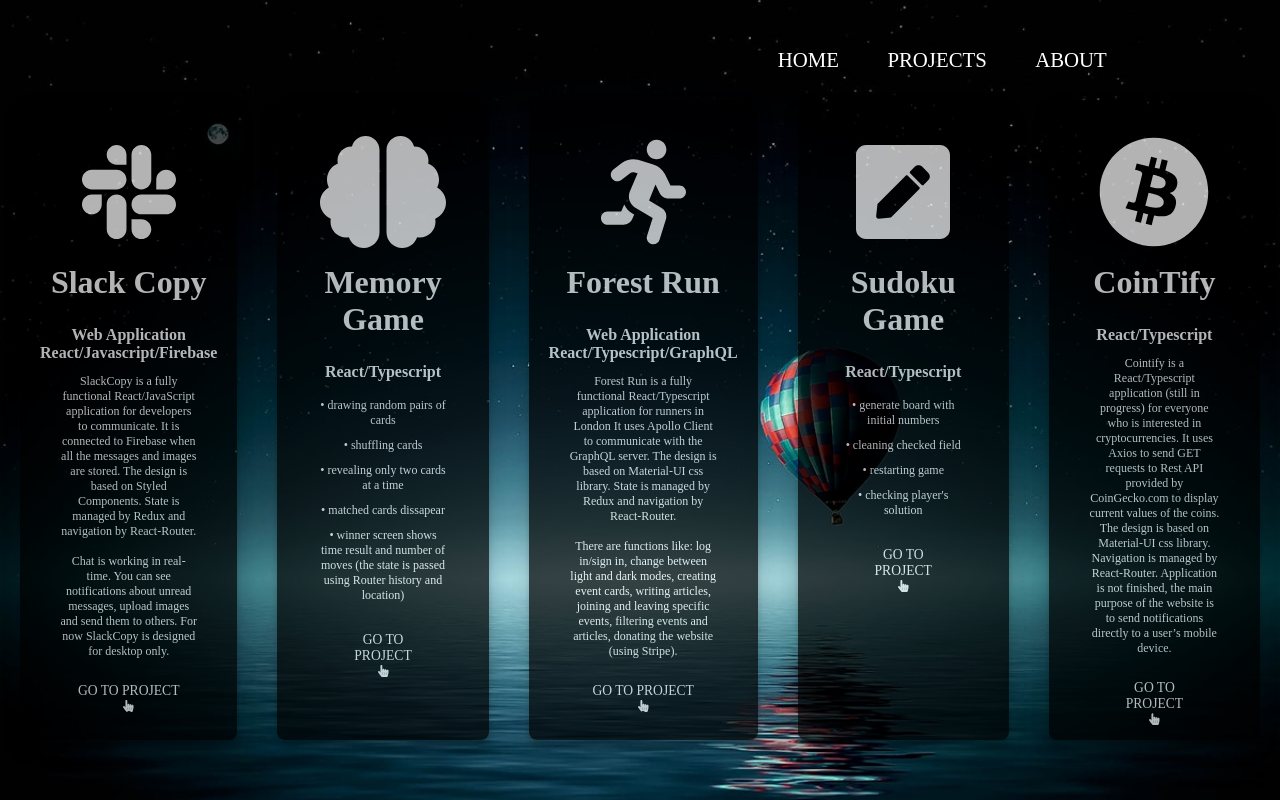
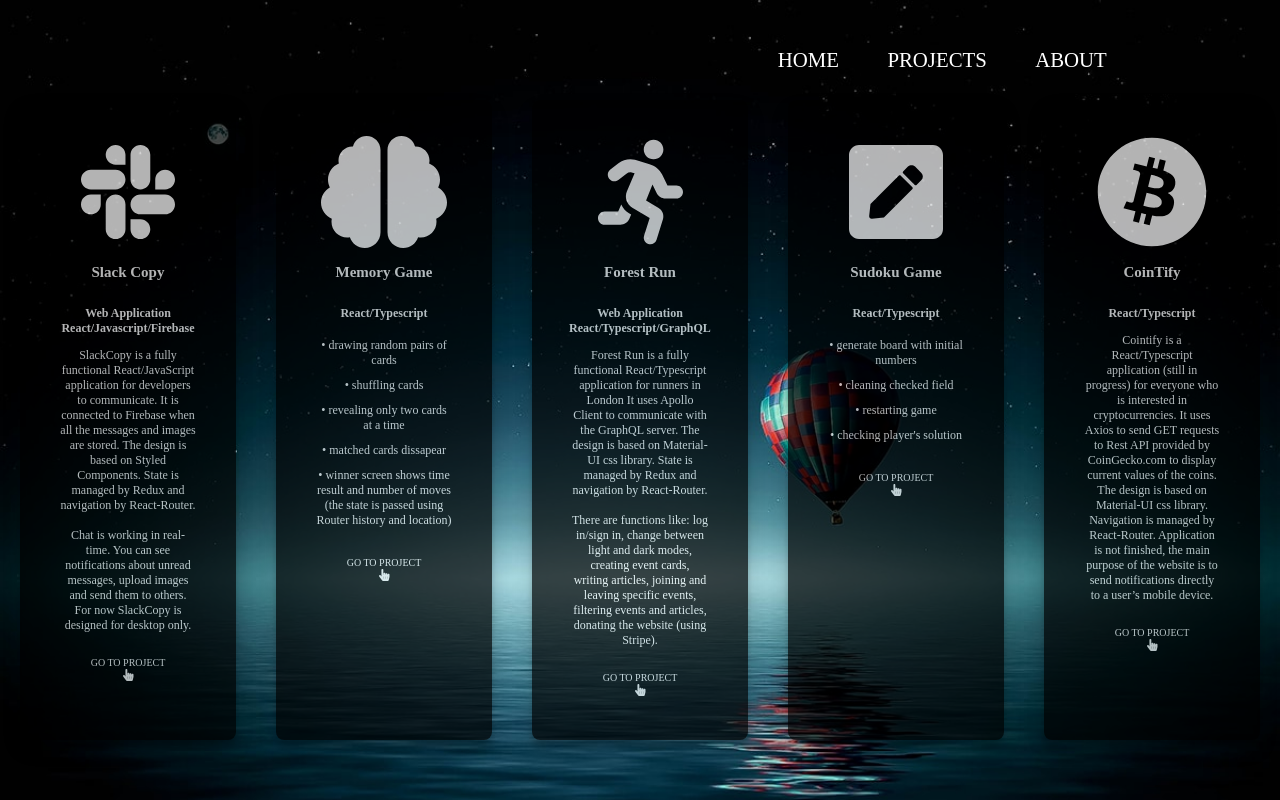
Before and after one commit to joannanapora/portfolio, a React (Create React App) app: page /projects in a window 1280 px wide. Built offline with nearby package versions, Linux system fonts and the light colour scheme; a web font is replaced by a local one.

Commit message:
fix project cards

```diff
--- a/src/projects/projects.css
+++ b/src/projects/projects.css
@@ -36,7 +36,7 @@
   height: 640px;
 }
 .label {
-  margin-top: 30px;
+  margin-top: 20px;
   transform: translateY(10px);
   transition: transform 800ms;
 }
@@ -75,12 +75,12 @@
   font-weight: 700;
   margin: 40px 0 12px;
   color: white;
-  font-size: 2vh;
+  font-size: 12px;
 }
 .body-text {
   padding: 0 20px;
   color: white;
-  font-size: 1.5vh;
+  font-size: 12px;
 }
 
 .body-text p {
@@ -93,7 +93,7 @@
 }
 
 .project-header {
-  font-size: 2rem;
+  font-size: 15px;
   color: white;
 }
 
@@ -102,7 +102,7 @@
   color: white;
   padding: 1.5rem 1rem 0 1rem;
   display: flex;
-  font-size: 1.7vh;
+  font-size: 10px;
   justify-content: center;
 }
 
```
